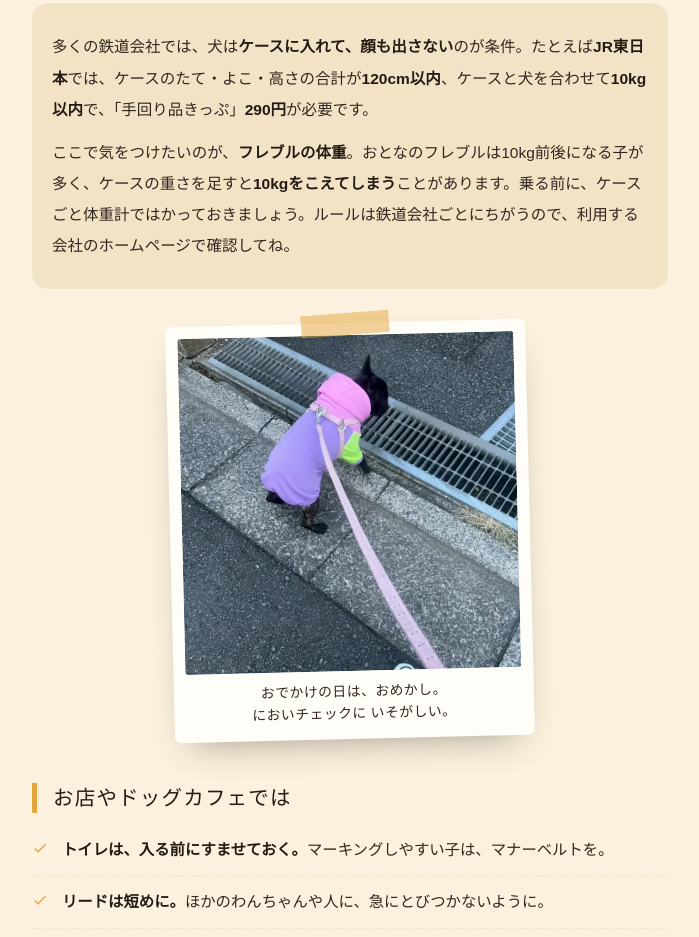
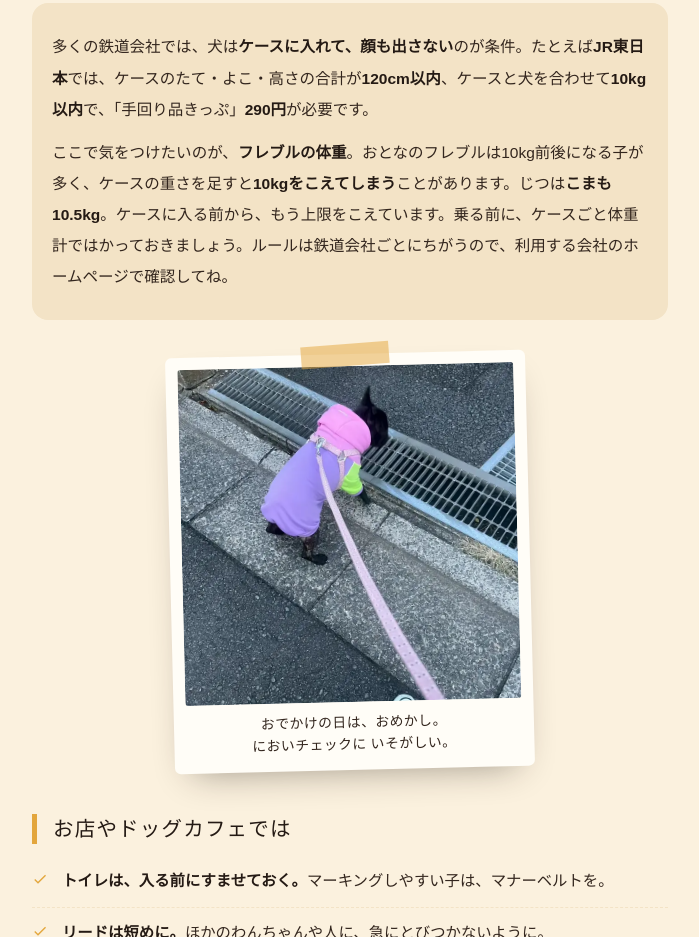
Before and after one commit to makoto746/komayasumi, a plain HTML site: page care-odekake.html in a window 1280 px wide. Shown: the part 1840-2777 px from the top of the page, without its empty margins (290-989 px from the left). Drawn offline with Linux system fonts and the light colour scheme; a web font is replaced by a local one.

Commit message:
おでかけ記事：こまの体重10.5kgを追記

```diff
--- a/care-odekake.html
+++ b/care-odekake.html
@@ -125,7 +125,7 @@ footer a{color:var(--honey)}
   <h2>電車でおでかけ</h2>
   <div class="why">
     <p>多くの鉄道会社では、犬は<b>ケースに入れて、顔も出さない</b>のが条件。たとえば<b>JR東日本</b>では、ケースのたて・よこ・高さの合計が<b>120cm以内</b>、ケースと犬を合わせて<b>10kg以内</b>で、「手回り品きっぷ」<b>290円</b>が必要です。</p>
-    <p>ここで気をつけたいのが、<b>フレブルの体重</b>。おとなのフレブルは10kg前後になる子が多く、ケースの重さを足すと<b>10kgをこえてしまう</b>ことがあります。乗る前に、ケースごと体重計ではかっておきましょう。ルールは鉄道会社ごとにちがうので、利用する会社のホームページで確認してね。</p>
+    <p>ここで気をつけたいのが、<b>フレブルの体重</b>。おとなのフレブルは10kg前後になる子が多く、ケースの重さを足すと<b>10kgをこえてしまう</b>ことがあります。じつは<b>こまも10.5kg</b>。ケースに入る前から、もう上限をこえています。乗る前に、ケースごと体重計ではかっておきましょう。ルールは鉄道会社ごとにちがうので、利用する会社のホームページで確認してね。</p>
   </div>
 
   <figure class="art-pol"><img src="img/m_hoodie.webp" alt="おでかけの日は、おめかし。" loading="lazy" style="object-position:50% 40%"><figcaption>おでかけの日は、おめかし。<br>においチェックに いそがしい。</figcaption></figure>
```
